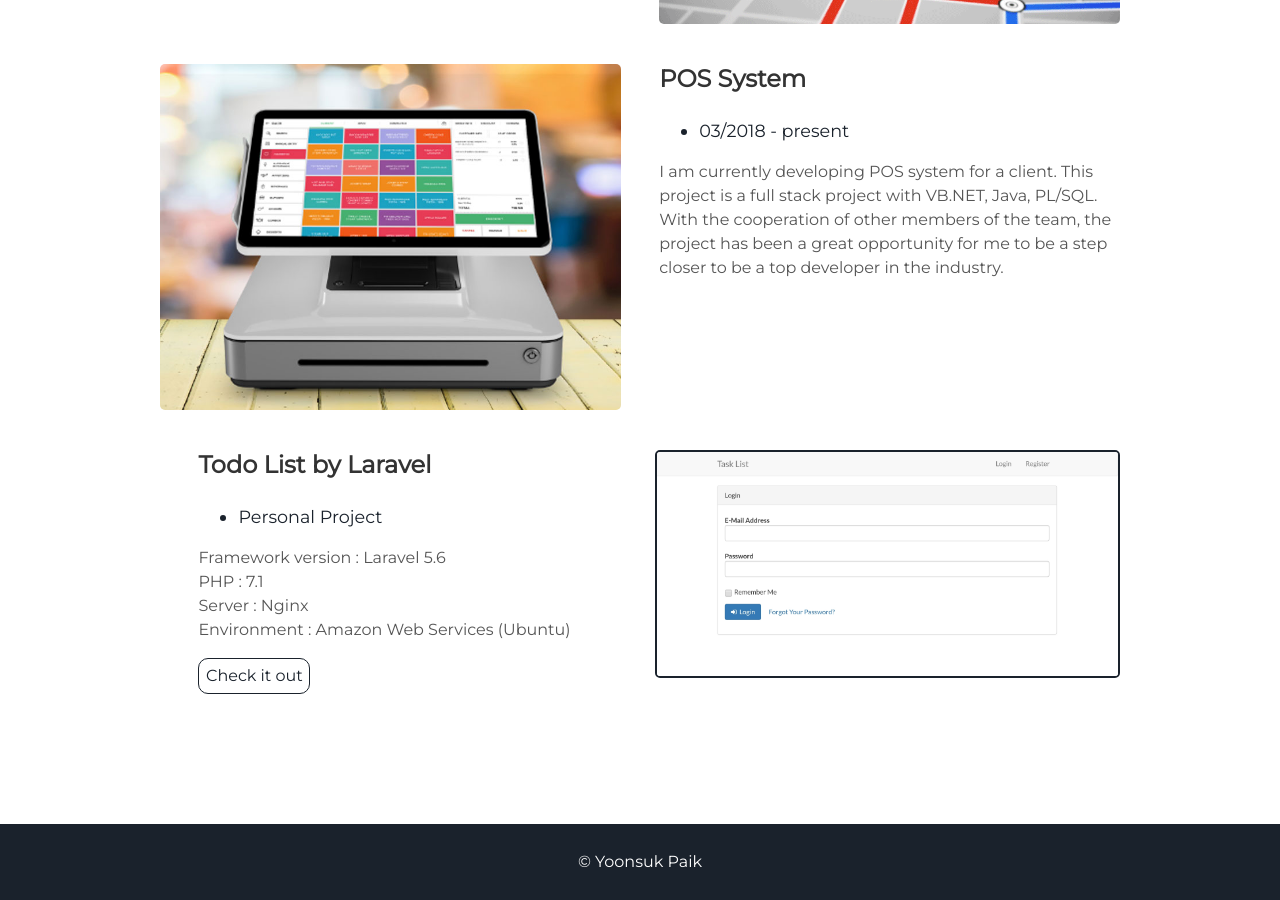
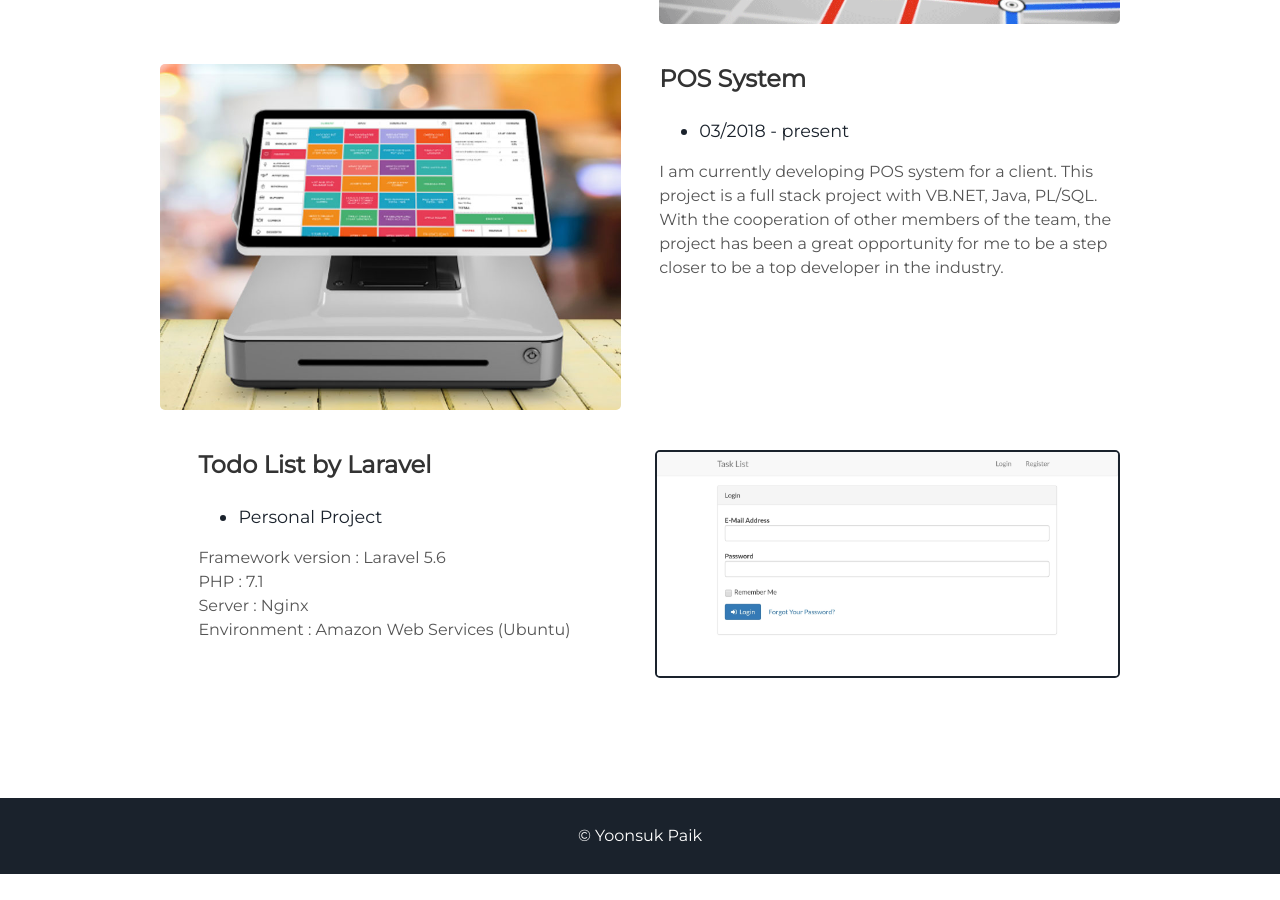
Before and after one commit to macpaik/macpaik.github.io, a Jekyll site: the page built from index.html, in a window 1280 px wide and 900 px high, scrolled down 2655 px. Built offline with Jekyll 4.4.1, drawn with Linux system fonts in a browser that asks for light colours; after the commit the page ends 3529 px from its top, so only the background shows below that.

Commit message:
removed aws url

```diff
--- a/_includes/projects.html
+++ b/_includes/projects.html
@@ -82,6 +82,6 @@
       Server : Nginx <br>
       Environment : Amazon Web Services (Ubuntu) <br>
     </p>
-      <a target="_blank" class="project-link" href="http://52.198.203.202/">Check it out</a>
+<!--      <a target="_blank" class="project-link" href="http://52.198.203.202/">Check it out</a>-->
   </div>
 </div>
```
